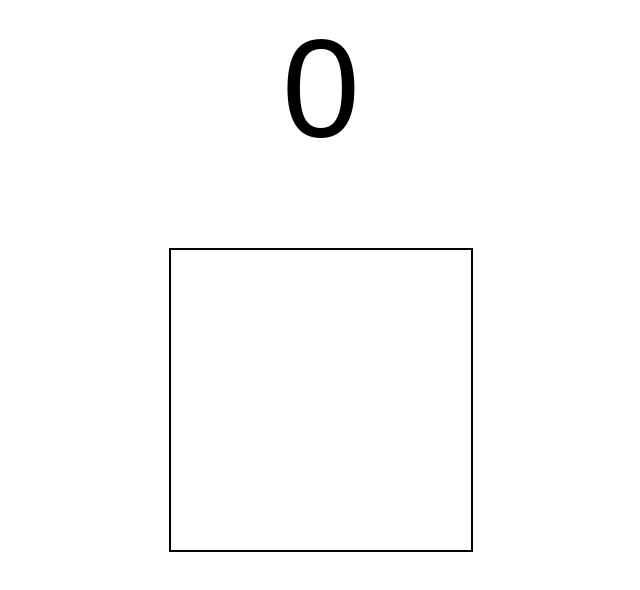
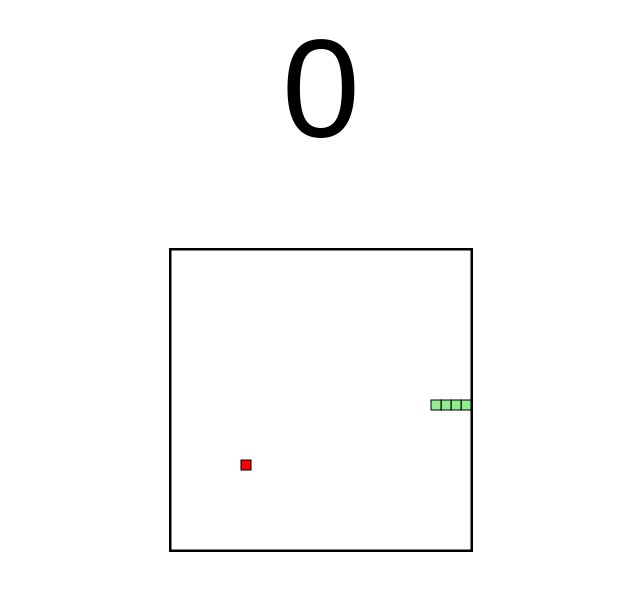
Before and after one commit to JayTabberer/snake, a plain HTML site: page snake.html in a window 1280 px wide. Shown: the whole page, without its empty margins (319-959 px from the left). Drawn offline with Linux system fonts and the light colour scheme.

Commit message:
logic added and game working, problem fixed with food not generating

```diff
--- a/snake.html
+++ b/snake.html
@@ -46,15 +46,140 @@
             {x: 120, y: 150},
             {x: 110, y: 150},]
 
+        let score = 0;
+        let changingDirection = false;
+        let foodX;
+        let foodY;
+        let dx = 10;
+        let dy = 0;
+
+        const gameCanvas = document.getElementById("gameCanvas");
+
+        const ctx = gameCanvas.getContext("2d");
+
+        //Start game
+        main();
+
+        createFood();
+
+        document.addEventListener("keydown", changeDirection);
+
+        function main() {
+            if (didGameEnd()) return;
+
+
+        setTimeout(function onTick() {
+            changingDirection = false;
+            clearCanvas();
+            drawFood();
+            advanceSnake();
+            drawSnake();
+
+            main();
+        }, gameSpeed)
+    }
+
+        function clearCanvas() {
+            ctx.fillStyle = canvasBackroundColour;
+            ctx.strokestyle = canvasBorderColour;
+            ctx.fillRect(0, 0, gameCanvas.width, gameCanvas.height);
+            ctx.strokeRect(0, 0, gameCanvas.width, gameCanvas.height);
+        }
+
+        function drawFood() {
+            ctx.fillStyle = foodColour;
+            ctx.strokestyle = foodBorderColour
+            ctx.fillRect(foodX, foodY, 10, 10);
+            ctx.strokeRect(foodX, foodY, 10, 10);
+        }
+
+        function advanceSnake() {
+            const head = {x: snake[0].x + dx, y: snake[0].y + dy};
+            snake.unshift(head);
+
+            const didEatFood = snake[0].x === foodX && snake[0].y === foodY;
+            if (didEatFood) {
+                score += 10;
+                document.getElementById('score').innerHTML = score;
+
+                createFood();
+            }else {
+                snake.pop();
+            }
+        }
+
+        function didGameEnd() {
+            for (let i = 4 ; i < snake.length; i++) {
+                if (snake[i].x === snake[0].x && snake[i].y === snake[0].y) return true
+            }
+
+            const hitLeftWall = snake[0].x < 0;
+            const hitRightWall = snake[0].x > gameCanvas.width - 10;
+            const hitTopWall = snake[0].y < 0;
+            const hitBottomWall = snake[0].y > gameCanvas.height - 10;
+
+            return hitLeftWall || hitRightWall || hitTopWall || hitBottomWall
+        }
+
+        function randomTen(min, max) {
+            return Math.round((Math.random() * (max-min) + min) / 10) *10;
+        }
+
+        function createFood() {
+            foodX = randomTen(0, gameCanvas.width - 10);
+            foodY = randomTen(0, gameCanvas.height - 10);
+
+            //if the new food location is where the snake currently is, create a new location for the food
+            snake.forEach(function isFoodOnSnake(part) {
+                const foodIsOnSnake = part.x == foodX && part.y == foodY;
+                if (foodIsOnSnake) createFood();
+            });
+        }
+
+        function drawSnake() {
+            snake.forEach(drawSnakePart)
+        }
+
+
         function drawSnakePart(snakePart) {
-            ctx.fillStyle = 'lightgreen';
-            ctx.strokestyle = 'darkgreen';
+            ctx.fillStyle = snakeColour;
+            ctx.strokestyle = snakeBorderColour;
             ctx.fillRect(snakePart.x, snakePart.y, 10, 10)
             ctx.strokeRect(snakePart.x, snakePart.y, 10, 10);
         }
 
-        function drawSnake() {
-            snake.forEach(drawSnakePart);
+        function changeDirection(event) {
+            const leftKey = 37;
+            const rightKey = 39;
+            const upKey = 38;
+            const downKey = 40;
+
+            if (changingDirection) return;
+            changingDirection = true;
+
+            const keyPressed = event.keyCode;
+
+            const goingUp = dy === -10;
+            const goingDown = dy === 10;
+            const goingRight = dx === 10;
+            const goingLeft = dx === -10;
+
+            if (keyPressed === leftKey && !goingRight) {
+                dx = -10;
+                dy = 0;
+            }
+            if (keyPressed === upKey && !goingDown) {
+                dx = 0;
+                dy = -10;
+            }
+            if (keyPressed === rightKey && !goingLeft) {
+                dx = 10;
+                dy = 0;
+            }
+            if (keyPressed === downKey && !goingUp) {
+                dx = 0;
+                dy = 10;
+            }
         }
 
     </script>
```
